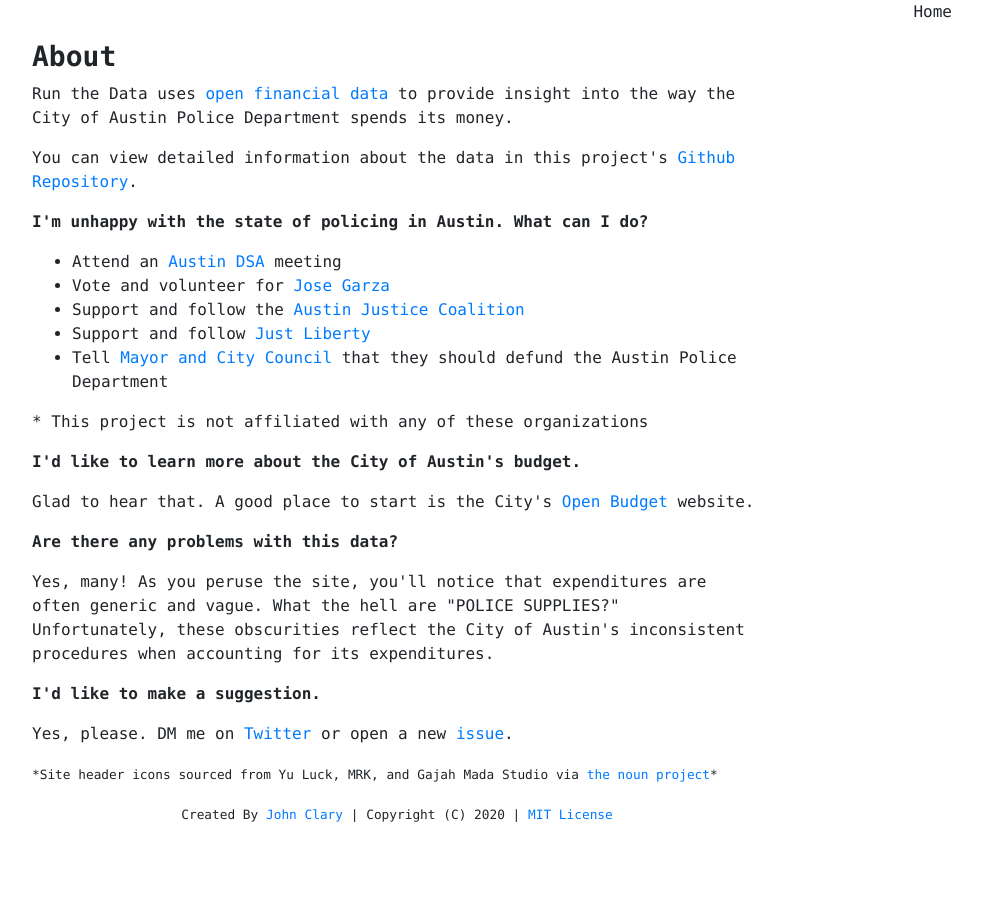
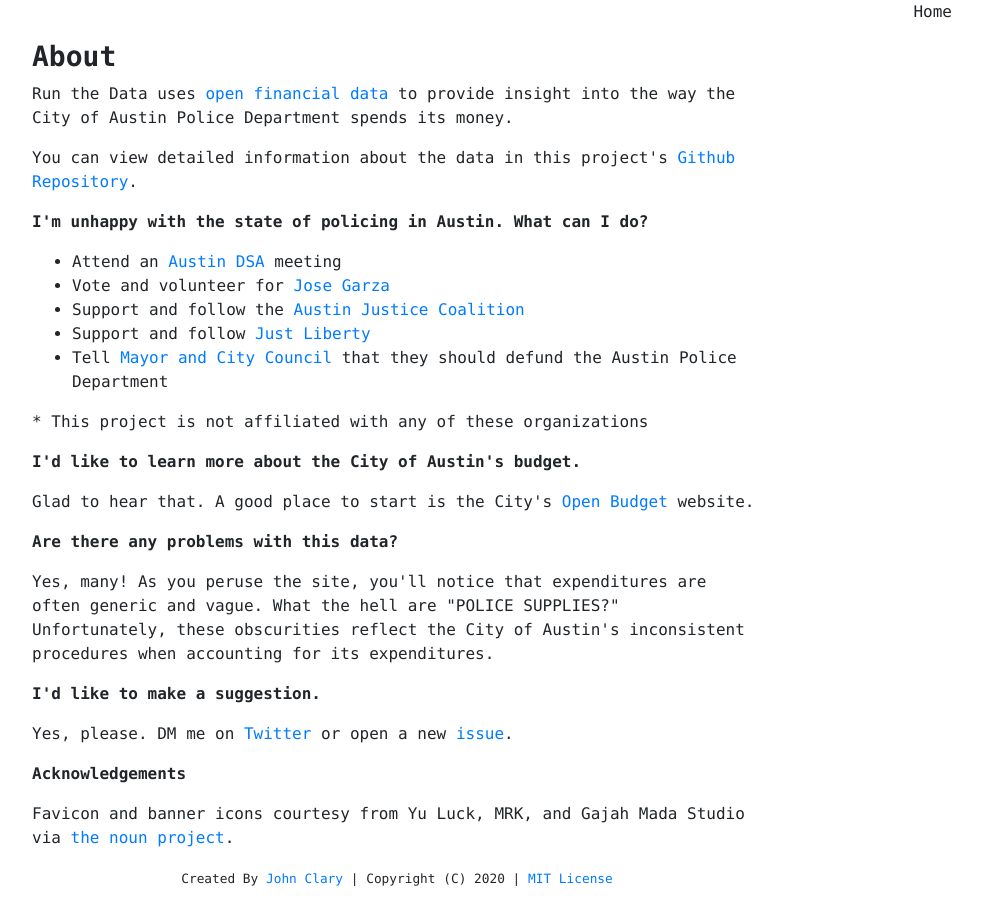
Before and after one commit to johnclary/run-the-data, a React (Create React App) app: page /about in a window 1280 px wide. Shown: the whole page, without its empty margins (243-1225 px from the left). Before the commit the page ends 842 px from the top, so only its background shows below. Built offline with nearby package versions, Linux system fonts and the light colour scheme.

Commit message:
acknowledgements

```diff
--- a/public/index.html
+++ b/public/index.html
@@ -9,11 +9,13 @@
       name="Run the Data"
       content="Visualizing Austin Police Department expenditures from open financial data."
     />
+    <meta name="twitter:creator" content="@spatialaustin" />
+    <meta property="og:url" content="http://runthedata.io" />
+    <meta property="og:image" content="http://runthedata.io/rtd.png" />
     <meta
-      property="og:image"
-      content="http://runthedata.io/rtd.png"
+      property="og:image:secure_url"
+      content="https://runthedata.io/rtd.png"
     />
-    <meta property="og:image:secure_url" content="https://runthedata.io/rtd.png" />
     <meta property="og:image:type" content="image/jpeg" />
     <meta
       property="og:description"
--- a/src/components/About.jsx
+++ b/src/components/About.jsx
@@ -97,12 +97,11 @@ export default function About() {
               </a>
               .
             </p>
+            <p className="font-weight-bold">Acknowledgements</p>
             <p>
-              <small>
-                *Site header icons sourced from Yu Luck, MRK, and Gajah Mada
+                Favicon and banner icons courtesy from Yu Luck, MRK, and Gajah Mada
                 Studio via{" "}
-                <a href="https://thenounproject.com/">the noun project</a>*
-              </small>
+                <a href="https://thenounproject.com/">the noun project</a>.
             </p>
           </Col>
           <Col></Col>
```
